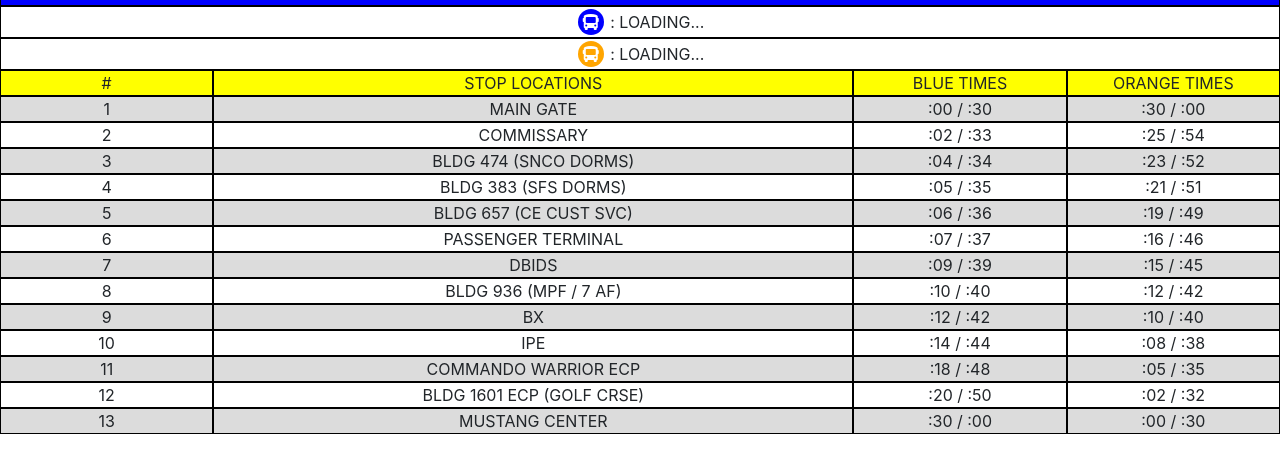
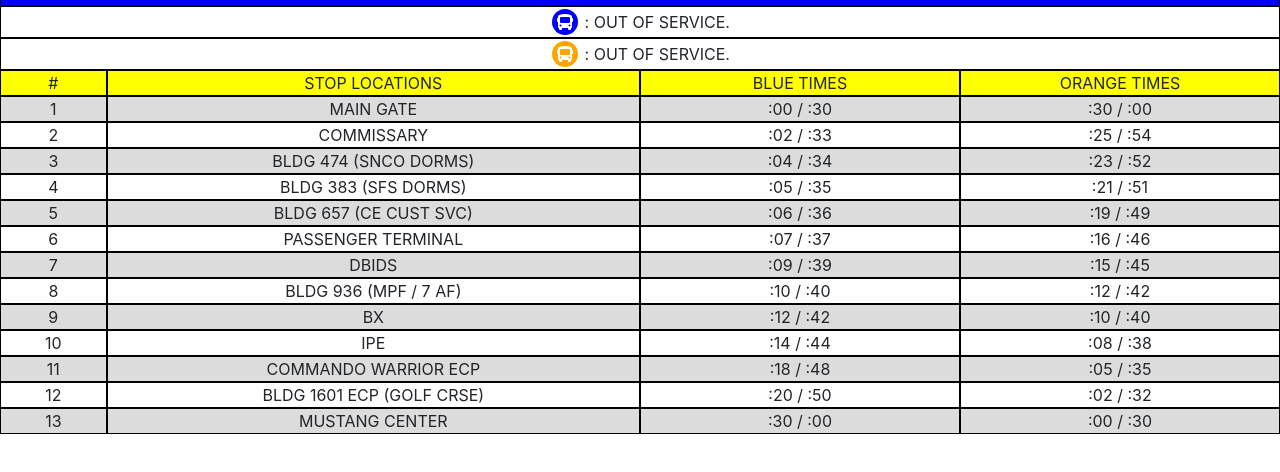
Before and after one commit to dev-osan/busGPS, a website: page views/index.html in a window 1280 px wide. Shown: the part 52-524 px from the top of the page. Drawn offline with nearby package versions, Linux system fonts and the light colour scheme; files that its build step writes are made by us from their sources; no server answers.

Commit message:
add testing, change col sizes, add bus updates

```diff
--- a/public/css/styles.css
+++ b/public/css/styles.css
@@ -36,3 +36,13 @@
   margin: 2px;
   border-radius: 25px;
 }
+
+.blink {
+  animation: blinker 1s linear infinite;
+}
+
+@keyframes blinker {
+  50% {
+    opacity: 0;
+  }
+}
--- /dev/null
+++ b/public/js/app.js
@@ -0,0 +1,65 @@
+// This file will hold the logic for making a GET request to the API, parse the returned JSON, and update the screen. There is a blue line and a orange line, each running in opposite directions.
+
+// The fetch function should automatically update every 10 seconds.
+
+
+
+/*
+
+JSON data structure
+1 - Blue Line
+2 - Orange Line
+loc - A number that represents the location of the Bus.
+err - A string with an error message. Empty string if none exist.
+
+{
+  1: {
+    loc: Number,
+    err: String
+  },
+  2: {
+    loc: Number,
+    err: String
+  }
+}
+
+*/
+
+let blueLoc = 1;
+let orangeLoc = 1;
+
+const url = `/api`;
+
+window.setInterval(() => {
+  fetch(url).then(function(res) {
+    return res.json();
+  }).then(function(data) {
+    updateBlue(data.blue);
+    updateOrange(data.orange);
+  }).catch(function() {
+    console.log("Unable to reach server.");
+    document.getElementById("blue-status").innerText = "Out of service.";
+    document.getElementById("orange-status").innerText = "Out of service.";
+  });
+}, 5000);
+
+function updateBlue(data) {
+  console.log(`Blue line: ${data.loc}`)
+  if (data.loc % 2 != 0) {
+    document.getElementById("blue-status").innerText = `The blue bus is at stop #${Math.round(data.loc / 2)}`;
+    document.getElementById(data.loc).innerHTML = ` <i class="fas fa-bus blue"></i>`;
+  } else {
+    document.getElementById("blue-status").innerText = `The blue bus is in transit to #${Math.round(data.loc / 2) + 1}`;
+    document.getElementById(data.loc + 1).innerHTML = ` <i class="fas fa-bus blue blink"></i>`;
+  }
+}
+
+function updateOrange(data) {
+  if (data.loc % 2 != 0) {
+    document.getElementById("orange-status").innerText = `The orange bus is at stop #${Math.round(data.loc / 2)}`;
+    document.getElementById(data.loc).innerHTML = ` <i class="fas fa-bus orange"></i>`;
+  } else {
+    document.getElementById("orange-status").innerText = `The orange bus is in transit to #${Math.round(data.loc / 2)}`;
+    document.getElementById(data.loc - 1).innerHTML = ` <i class="fas fa-bus orange blink"></i>`;
+  }
+}
--- a/views/index.html
+++ b/views/index.html
@@ -37,103 +37,102 @@
       </div>
 
       <div class="row table-header">
-        <div class="col-2">#</div>
-        <div class="col-6">STOP LOCATIONS</div>
-        <div class="col-2">BLUE TIMES</div>
-        <div class="col-2">ORANGE TIMES</div>
+        <div class="col-1">#</div>
+        <div class="col-5">STOP LOCATIONS</div>
+        <div class="col-3">BLUE TIMES</div>
+        <div class="col-3">ORANGE TIMES</div>
       </div>
 
       <div class="row">
-        <div class="col-2">1 <span id="1"></span></div>
-        <div class="col-6">Main Gate</div>
-        <div class="col-2">:00 / :30</div>
-        <div class="col-2">:30 / :00</div>
+        <div class="col-1">1 <span id="1"></span></div>
+        <div class="col-5">Main Gate</div>
+        <div class="col-3">:00 / :30</div>
+        <div class="col-3">:30 / :00</div>
       </div>
 
       <div class="row">
-        <div class="col-2">2 <span id="3"></span></div>
-        <div class="col-6">Commissary</div>
-        <div class="col-2">:02 / :33</div>
-        <div class="col-2">:25 / :54</div>
+        <div class="col-1">2 <span id="3"></span></div>
+        <div class="col-5">Commissary</div>
+        <div class="col-3">:02 / :33</div>
+        <div class="col-3">:25 / :54</div>
       </div>
 
       <div class="row">
-        <div class="col-2">3 <span id="5"></span></div>
-        <div class="col-6">Bldg 474 (SNCO Dorms)</div>
-        <div class="col-2">:04 / :34</div>
-        <div class="col-2">:23 / :52</div>
+        <div class="col-1">3 <span id="5"></span></div>
+        <div class="col-5">Bldg 474 (SNCO Dorms)</div>
+        <div class="col-3">:04 / :34</div>
+        <div class="col-3">:23 / :52</div>
       </div>
 
       <div class="row">
-        <div class="col-2">4 <span id="7"></span></div>
-        <div class="col-6">Bldg 383 (SFS Dorms)</div>
-        <div class="col-2">:05 / :35</div>
-        <div class="col-2">:21 / :51</div>
+        <div class="col-1">4 <span id="7"></span></div>
+        <div class="col-5">Bldg 383 (SFS Dorms)</div>
+        <div class="col-3">:05 / :35</div>
+        <div class="col-3">:21 / :51</div>
       </div>
 
       <div class="row">
-        <div class="col-2">5 <span id="9"></span></div>
-        <div class="col-6">Bldg 657 (CE Cust Svc)</div>
-        <div class="col-2">:06 / :36</div>
-        <div class="col-2">:19 / :49</div>
+        <div class="col-1">5 <span id="9"></span></div>
+        <div class="col-5">Bldg 657 (CE Cust Svc)</div>
+        <div class="col-3">:06 / :36</div>
+        <div class="col-3">:19 / :49</div>
       </div>
 
       <div class="row">
-        <div class="col-2">6 <span id="11"></span></div>
-        <div class="col-6">Passenger Terminal</div>
-        <div class="col-2">:07 / :37</div>
-        <div class="col-2">:16 / :46</div>
+        <div class="col-1">6 <span id="11"></span></div>
+        <div class="col-5">Passenger Terminal</div>
+        <div class="col-3">:07 / :37</div>
+        <div class="col-3">:16 / :46</div>
       </div>
 
       <div class="row">
-        <div class="col-2">7 <span id="13"></span></div>
-        <div class="col-6">DBIDS</div>
-        <div class="col-2">:09 / :39</div>
-        <div class="col-2">:15 / :45</div>
+        <div class="col-1">7 <span id="13"></span></div>
+        <div class="col-5">DBIDS</div>
+        <div class="col-3">:09 / :39</div>
+        <div class="col-3">:15 / :45</div>
       </div>
 
       <div class="row">
-        <div class="col-2">8 <span id="15"></span></div>
-        <div class="col-6">Bldg 936 (MPF / 7 AF)</div>
-        <div class="col-2">:10 / :40</div>
-        <div class="col-2">:12 / :42</div>
+        <div class="col-1">8 <span id="15"></span></div>
+        <div class="col-5">Bldg 936 (MPF / 7 AF)</div>
+        <div class="col-3">:10 / :40</div>
+        <div class="col-3">:12 / :42</div>
       </div>
 
       <div class="row">
-        <div class="col-2">9 <span id="17"></span></div>
-        <div class="col-6">BX</div>
-        <div class="col-2">:12 / :42</div>
-        <div class="col-2">:10 / :40</div>
+        <div class="col-1">9 <span id="17"></span></div>
+        <div class="col-5">BX</div>
+        <div class="col-3">:12 / :42</div>
+        <div class="col-3">:10 / :40</div>
       </div>
 
       <div class="row">
-        <div class="col-2">10 <span id="19"></span></div>
-        <div class="col-6">IPE</div>
-        <div class="col-2">:14 / :44</div>
-        <div class="col-2">:08 / :38</div>
+        <div class="col-1">10 <span id="19"></span></div>
+        <div class="col-5">IPE</div>
+        <div class="col-3">:14 / :44</div>
+        <div class="col-3">:08 / :38</div>
       </div>
 
       <div class="row">
-        <div class="col-2">11 <span id="21"></span></div>
-        <div class="col-6">Commando Warrior ECP</div>
-        <div class="col-2">:18 / :48</div>
-        <div class="col-2">:05 / :35</div>
+        <div class="col-1">11 <span id="21"></span></div>
+        <div class="col-5">Commando Warrior ECP</div>
+        <div class="col-3">:18 / :48</div>
+        <div class="col-3">:05 / :35</div>
       </div>
 
       <div class="row">
-        <div class="col-2">12 <span id="23"></span></div>
-        <div class="col-6">Bldg 1601 ECP (Golf CRSE)</div>
-        <div class="col-2">:20 / :50</div>
-        <div class="col-2">:02 / :32</div>
+        <div class="col-1">12 <span id="23"></span></div>
+        <div class="col-5">Bldg 1601 ECP (Golf CRSE)</div>
+        <div class="col-3">:20 / :50</div>
+        <div class="col-3">:02 / :32</div>
       </div>
 
       <div class="row">
-        <div class="col-2">13 <span id="25"></span></div>
-        <div class="col-6">Mustang Center</div>
-        <div class="col-2">:30 / :00</div>
-        <div class="col-2">:00 / :30</div>
+        <div class="col-1">13 <span id="25"></span></div>
+        <div class="col-5">Mustang Center</div>
+        <div class="col-3">:30 / :00</div>
+        <div class="col-3">:00 / :30</div>
       </div>
-
 
     </div>
 
@@ -142,5 +141,8 @@
     <script src="https://code.jquery.com/jquery-3.3.1.slim.min.js" integrity="sha384-q8i/X+965DzO0rT7abK41JStQIAqVgRVzpbzo5smXKp4YfRvH+8abtTE1Pi6jizo" crossorigin="anonymous"></script>
     <script src="https://cdnjs.cloudflare.com/ajax/libs/popper.js/1.14.7/umd/popper.min.js" integrity="sha384-UO2eT0CpHqdSJQ6hJty5KVphtPhzWj9WO1clHTMGa3JDZwrnQq4sF86dIHNDz0W1" crossorigin="anonymous"></script>
     <script src="https://stackpath.bootstrapcdn.com/bootstrap/4.3.1/js/bootstrap.min.js" integrity="sha384-JjSmVgyd0p3pXB1rRibZUAYoIIy6OrQ6VrjIEaFf/nJGzIxFDsf4x0xIM+B07jRM" crossorigin="anonymous"></script>
+
+    <!-- Custom JS -->
+    <script src="js/app.js"></script>
   </body>
 </html>
```
Also changed, not shown: app.js (+5 -3 lines), app.ts (+9 -3 lines), public/app.js (deleted, +0 -37 lines).
